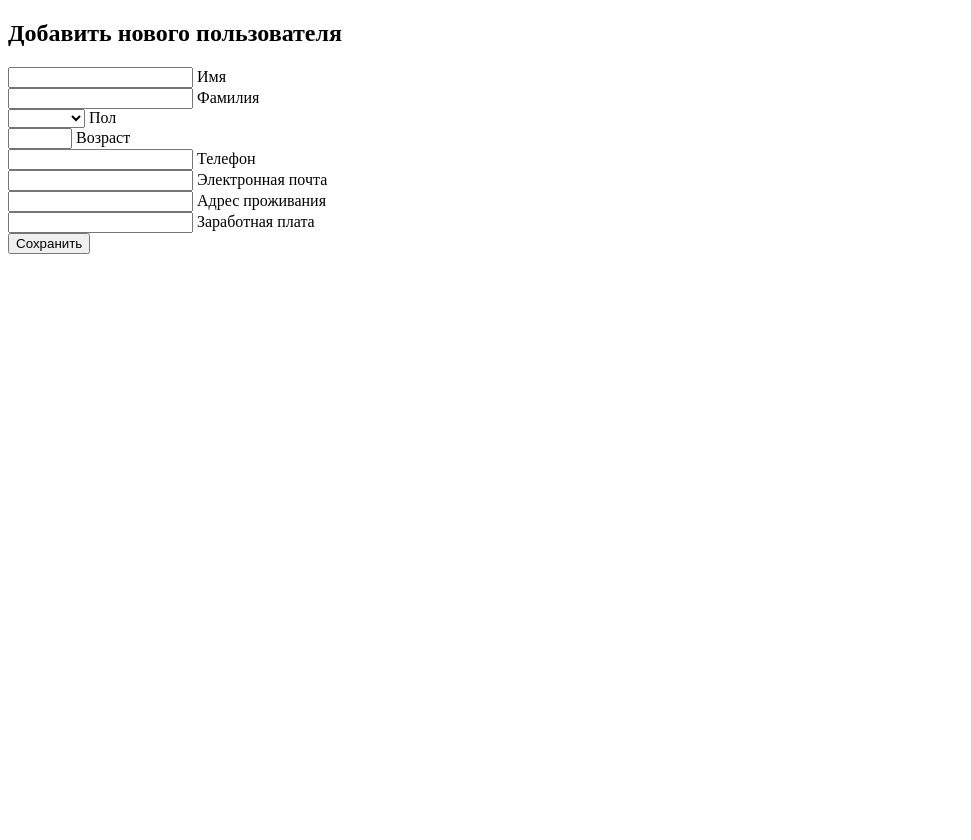
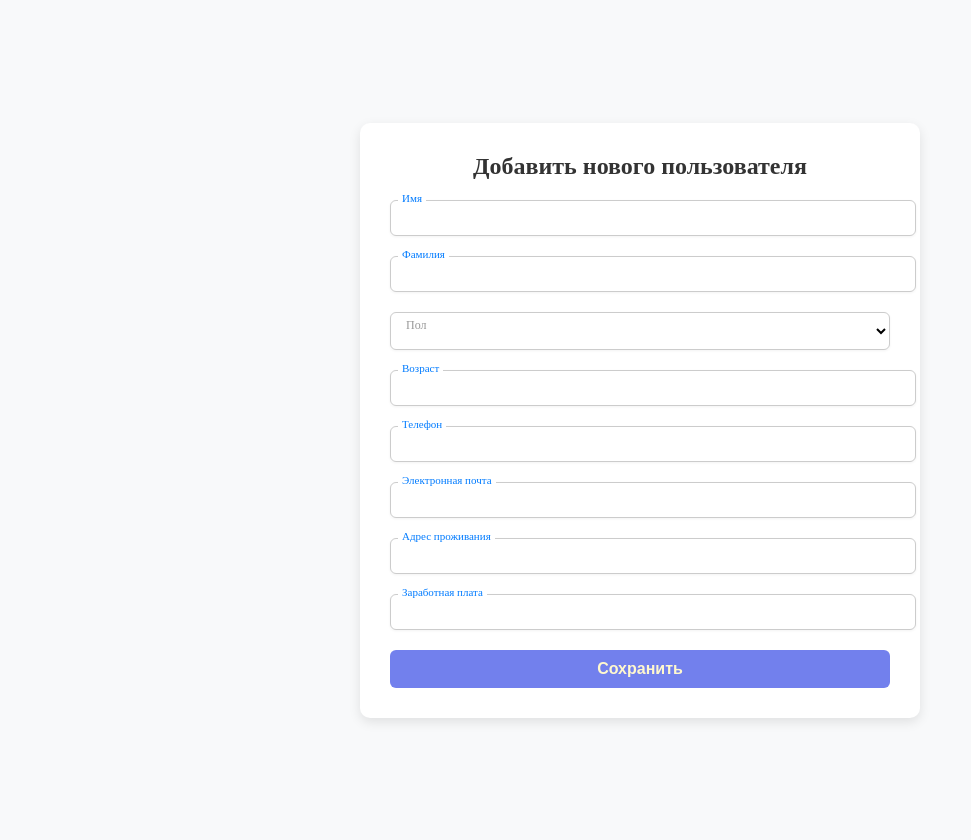
Before and after one commit to Veysal/crud_flask, a Flask app: template templates/add_user.html in a window 1280 px wide. Shown: the whole page, without its empty margins (0-971 px from the left). Before the commit the page ends 254 px from the top, so only its background shows below. Run offline with Flask 3, Linux system fonts and the light colour scheme; the template is opened without the code that fills it, so the values that code supplies are empty.

Commit message:
Создали маршрут для add_user.html. Добавили возможность добавлять данные в таблицу users

```diff
--- a/app.py
+++ b/app.py
@@ -38,3 +38,25 @@ def main():
 
     conn.close()
     return render_template("index.html")
+
+@app.route("/add", methods = ["GET", "POST"])
+def add_user():
+    if request.method == "POST":
+        first_name = request.form.get("first_name")
+        last_name = request.form.get("last_name")
+        gender = request.form.get("gender")
+        age = int(request.form.get("age"))
+        phone = request.form.get("phone")
+        email = request.form.get("email")
+        address = request.form.get("addres")
+        salary = float(request.form.get("salary"))
+
+        conn = get_db_conn()
+        conn.execute("""
+            INSERT INTO users(first_name, last_name, gender, age, phone, email, address, salary)
+            VALUES(?,?,?,?,?,?,?,?)
+        """, (first_name, last_name, gender, age, phone, email, address, salary))
+        conn.commit()
+        conn.close()
+        return redirect(url_for('main'))
+    return render_template("add_user.html")
--- a/static/css/light.css
+++ b/static/css/light.css
@@ -125,3 +125,86 @@ table tr:nth-child(even){
 .delete_button{
     background-color: #7280ED;
 }
+
+
+
+/* Форма добавления пользователей add_user */
+.form-container {
+    display: flex;
+    justify-content: center;
+    align-items: center;
+    min-height: 100vh;
+    padding: 20px;
+    background-color: #f8f9fa;
+}
+
+.form-wrapper {
+    background-color: white;
+    padding: 30px;
+    border-radius: 10px;
+    box-shadow: 0 4px 12px rgba(0, 0, 0, 0.1);
+    width: 100%;
+    max-width: 500px;
+}
+
+.form-wrapper h2 {
+    margin-top: 0;
+    text-align: center;
+    color: #333;
+    margin-bottom: 20px;
+}
+
+/* === Стили полей ввода с плавающими лейблами === */
+.input-group {
+    position: relative;
+    margin-bottom: 20px;
+}
+
+.input-group input,
+.input-group select {
+    width: 100%;
+    padding: 12px 12px 6px 12px;
+    font-size: 14px;
+    border: 1px solid #ccc;
+    border-radius: 6px;
+    outline: none;
+    box-shadow: 0 1px 3px rgba(0,0,0,0.05);
+    transition: all 0.3s ease;
+    background-color: #fff;
+}
+
+.input-group label,
+.input-group .label-select {
+    position: absolute;
+    top: 6px;
+    left: 12px;
+    font-size: 12px;
+    color: #999;
+    pointer-events: none;
+    transition: all 0.2s ease;
+    background-color: white;
+    padding: 0 4px;
+}
+
+.input-group input:focus + label,
+.input-group input:not(:placeholder-shown) + label,
+.input-group select:focus + .label-select,
+.input-group select:valid + .label-select {
+    top: -8px;
+    left: 8px;
+    font-size: 11px;
+    color: #007bff;
+}
+
+
+.form-wrapper button{
+    width: 100%;
+    padding: 10px;
+    background-color: #7280ED;
+    color: #FFF8CE;
+    font-size: 16px;
+    font-weight: bold;
+    border-radius: 6px;
+    cursor: pointer;
+    border: none;
+}
--- a/templates/add_user.html
+++ b/templates/add_user.html
@@ -4,6 +4,7 @@
     <meta charset="UTF-8">
     <title>Добавить пользователя</title>
     <script src="https://unpkg.com/imask"></script>
+    <link id = "theme-style" rel="stylesheet" href="{{ url_for('static', filename = 'css/light.css') }}">
 </head>
 <body>
 
```
